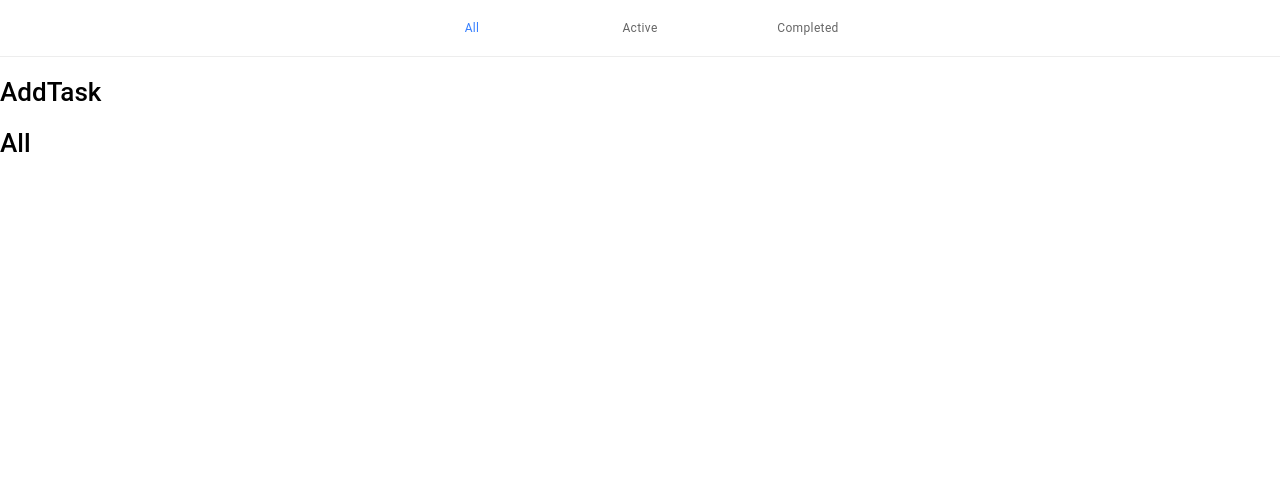
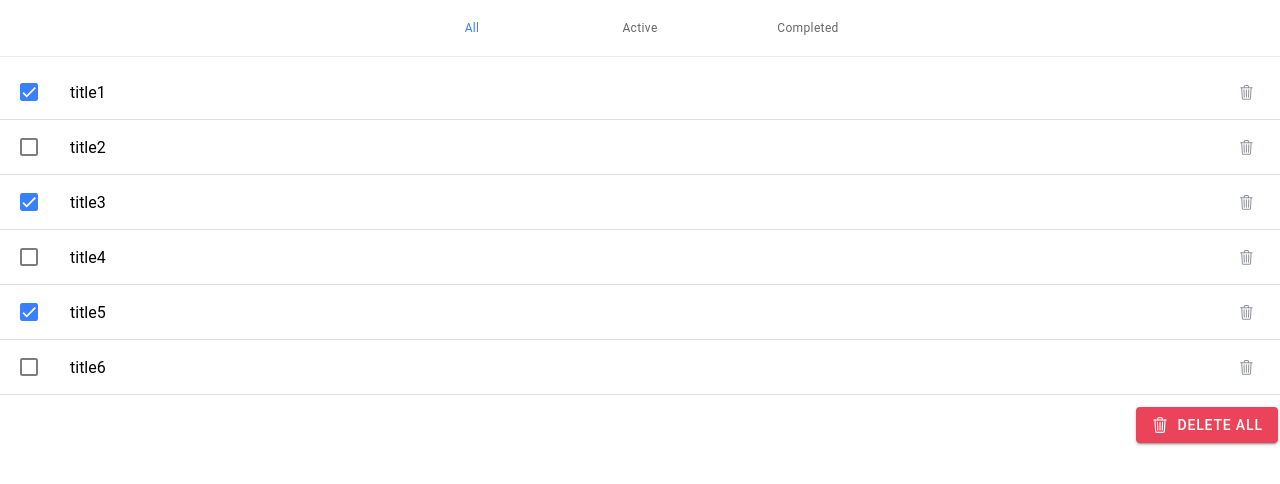
Before and after one commit to hatasa-org/devchallenges-Todo-app, a React (Create React App) app: page /all in a window 1280 px wide. Shown: the top 484 px of the page. Built offline with nearby package versions, Linux system fonts and the light colour scheme.

Commit message:
complete all tab (referenced from Completed tab by yk-hts)

```diff
--- a/src/pages/All/index.js
+++ b/src/pages/All/index.js
@@ -1,12 +1,102 @@
-import React from "react";
-import AddTask from "../../components/AddTask";
+import React, { useEffect, useState } from "react";
+import {
+  IonContent,
+  IonPage,
+  IonCheckbox,
+  IonList,
+  IonItem,
+  IonLabel,
+  IonIcon,
+  IonButton,
+} from "@ionic/react";
+import { trashOutline } from "ionicons/icons";
 
 const All = () => {
+  const [tasks, setTasks] = useState([
+    { title: "title1", isCompleted: true },
+    { title: "title2", isCompleted: false },
+    { title: "title3", isCompleted: true },
+    { title: "title4", isCompleted: false },
+    { title: "title5", isCompleted: true },
+    { title: "title6", isCompleted: false },
+  ]);
+  // const [tasks, setTasks] = useState([])
+  // useEffect(()=> {
+  //   if("tasks" in localStorage){
+  //     setTasks(JSON.parse(localStorage.getItem("tasks")))
+  //   }
+  // },[])
+
+  const toggleIsCompleted = (i) => {
+    const tmp = JSON.parse(JSON.stringify(tasks));
+    tmp[i].isCompleted = !tmp[i].isCompleted;
+    setTasks(tmp);
+    // setTasks((prevState) => {
+    //   prevState[i].isCompleted = !prevState[i].isCompleted;
+    //   return [...prevState];
+    // });
+  };
+
+  const deleteTask = (i) => {
+    const tmp = JSON.parse(JSON.stringify(tasks));
+    tmp.splice(i, 1);
+    setTasks(tmp);
+  };
+
+  const deleteAllTask = () => {
+    const tmp = JSON.parse(JSON.stringify(tasks));
+    const afterDelete = tmp.filter((task) => !task.isCompleted);
+    setTasks(afterDelete);
+  };
+
   return (
-    <div>
-      <AddTask />
-      <h1>All</h1>
-    </div>
+    <IonPage>
+      <IonContent>
+        <IonList>
+          {tasks.map(({ title, isCompleted }, i) => {
+            return (
+              <IonItem key={i} lines="full">
+                <IonLabel>{title}</IonLabel>
+                <IonCheckbox
+                  slot="start"
+                  value={title}
+                  checked={isCompleted}
+                  onIonChange={() => {
+                    toggleIsCompleted(i);
+                  }}
+                />
+                <IonButton
+                  fill="clear"
+                  onClick={() => {
+                    deleteTask(i);
+                  }}
+                  color="medium"
+                >
+                  <IonIcon
+                    slot="end"
+                    icon={trashOutline}
+                    style={{ margin: "auto 0" }}
+                  />
+                </IonButton>
+              </IonItem>
+            );
+          })}
+        </IonList>
+        <IonButton
+          type="button"
+          className="ion-float-end"
+          color="danger"
+          onClick={() => deleteAllTask()}
+        >
+          <IonIcon
+            icon={trashOutline}
+            size="small"
+            style={{ marginRight: "8px" }}
+          />
+          delete all
+        </IonButton>
+      </IonContent>
+    </IonPage>
   );
 };
 
```
